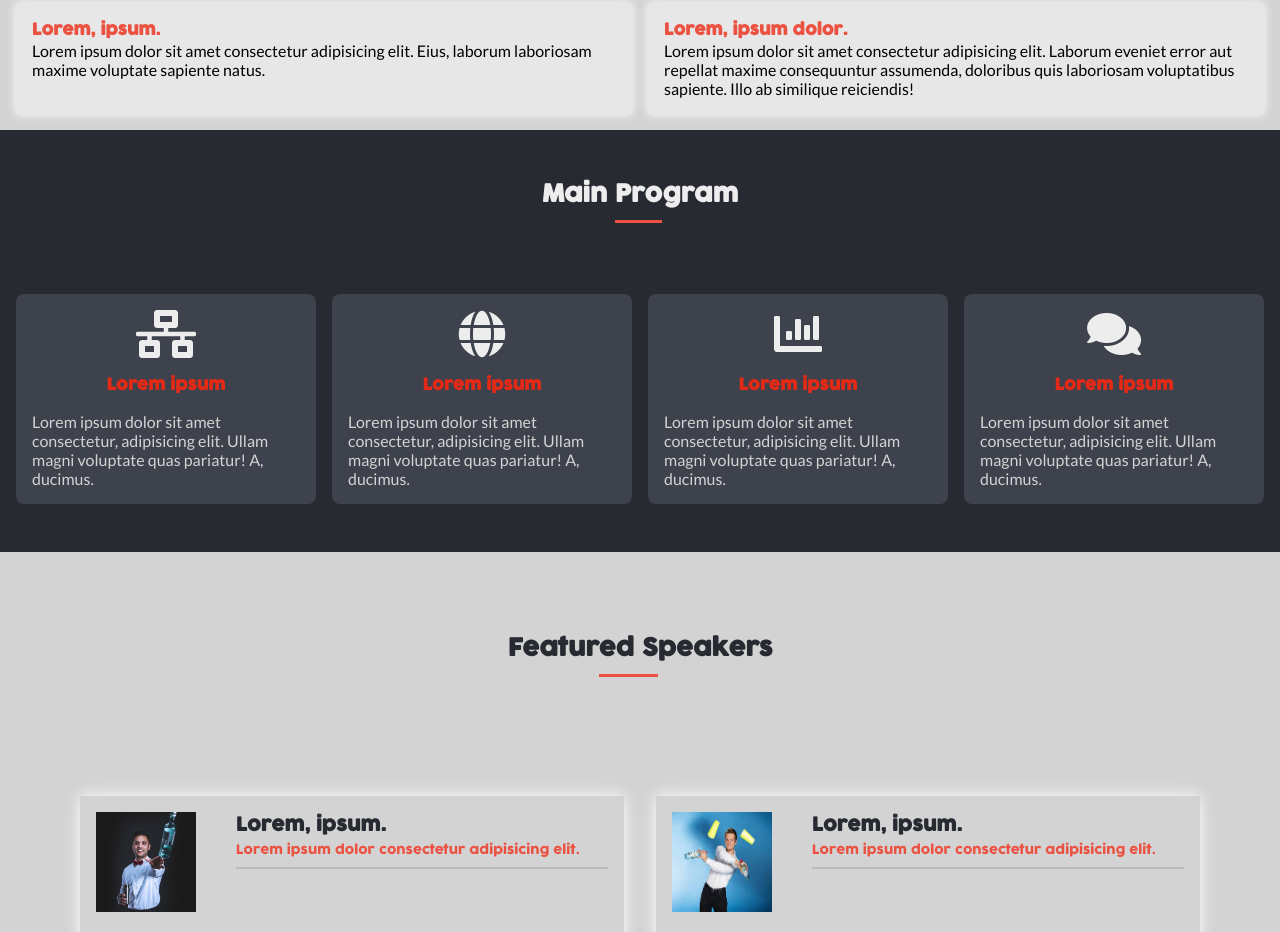
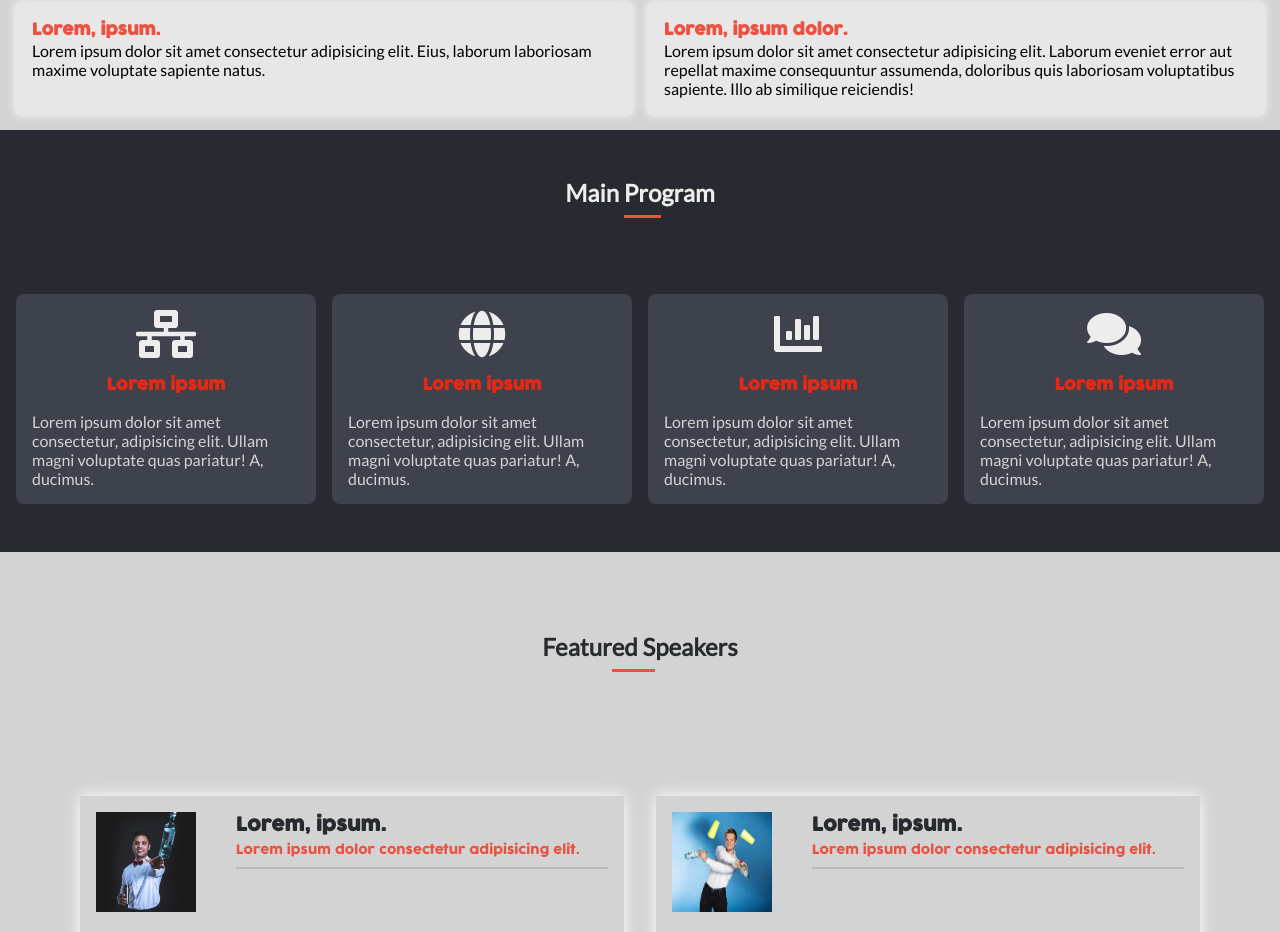
Before and after one commit to garciajordy/WFA-Conference-Platform, a plain HTML site: page index.html in a window 1280 px wide. Shown: the part 369-1301 px from the top of the page. Drawn offline with Linux system fonts and the light colour scheme.

Commit message:
Change the font weight of all my titles like requested

```diff
--- a/style/_tickets.scss
+++ b/style/_tickets.scss
@@ -7,7 +7,12 @@ main.tickets {
 .ticket-container {
   padding: 3rem 1rem;
 
+  h1 {
+    font-family: "lato";
+  }
+
   span {
+    font-family: "lato";
     padding-bottom: 0.5rem;
     border-bottom: $secondary-color 3px solid;
   }
--- a/style/style.scss
+++ b/style/style.scss
@@ -283,11 +283,13 @@ td {
   background-color: $primary-color;
 
   h2 {
+    font-family: "lato";
     text-align: center;
     color: lighten($tertiary-color, 10);
     margin-bottom: 1rem;
 
     span {
+      font-family: "lato";
       padding-bottom: 0.5rem;
       border-bottom: $secondary-color 3px solid;
     }
@@ -327,11 +329,16 @@ td {
 .speaker-container {
   padding: 3rem 1rem;
 
+  h2 {
+    font-family: "lato";
+  }
+
   .top-speaker-text {
     text-align: center;
     color: $primary-color;
 
     span {
+      font-family: "lato";
       padding-bottom: 0.5rem;
       border-bottom: $secondary-color 3px solid;
     }
```
Also changed, not shown: style/style.css, 1 other file.
